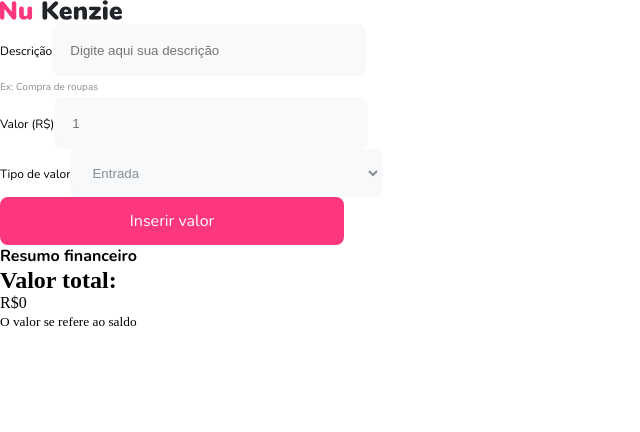
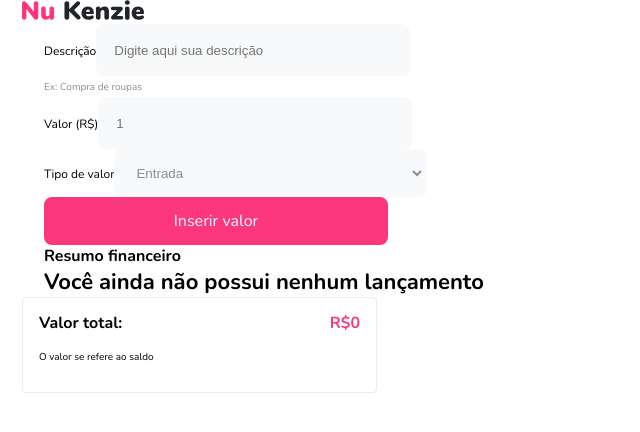
Before and after one commit to Kenzie-Academy-Brasil-Developers/entrega_nu_kenzie_mabatista-pixel, a React (Vite) app: page / in a window 1280 px wide. Shown: the top 432 px of the page, without its empty margins (0-640 px from the left). Built offline with nearby package versions, Linux system fonts and the light colour scheme.

Commit message:
Feat: Implementada condicionais para lista de cards

```diff
--- /dev/null
+++ b/src/FinanceNumber/index.jsx
@@ -0,0 +1,29 @@
+import styles from "./style.module.scss"
+
+export const FinanceNumber = ({ listNotes }) => {
+
+    // const getSum = listNotes.length > 0 ? listNotes.reduce((accumulator, currentObject) => {
+    //     return accumulator + currentObject.value;
+    // }, 0 )
+
+    //     : 0;
+
+    const getTotalValue = () =>  {
+        return listNotes.reduce((total, item) => total + item.value, 0);
+    }
+
+    const getSum = getTotalValue();
+
+    return (
+        <>
+            <div className={styles.numberContainer}>
+                <div className={styles.numberBox}>
+                    <h3 className="title3">Valor total:</h3>
+                    <p className="title3">R${getSum}</p>
+                </div>
+                <p className="body"><small>O valor se refere ao saldo</small></p>
+            </div>
+        </>
+
+    )
+}
--- /dev/null
+++ b/src/FinanceNumber/style.module.scss
@@ -0,0 +1,22 @@
+.numberContainer {
+    width: 355px;
+    height: 96px;
+    border: 1px solid var(--color-grey-2);
+    background-color: var(--color-white);
+    border-radius: 4px;
+    padding: 0px 1rem;
+}
+
+
+.numberBox {
+    display: flex;
+    justify-content: space-between;
+    align-items: center;
+    width:100%;
+    height: 50px;
+    gap: 1rem;
+
+    p {
+        color: var(--color-primary);
+    }
+}
--- a/src/components/FinanceCard/index.jsx
+++ b/src/components/FinanceCard/index.jsx
@@ -1,5 +1,10 @@
-export const FinanceCard = ({ title, value, type, id, removeNote}) => {
-    console.log(removeNote)
+export const FinanceCard = ({ title, value, type, id, removeNote }) => {
+
+    // const formatedValue = value.toLocaleString('pt-BR', {
+    //     style: 'currency',
+    //     currency: 'BRL'
+    // });
+
     return (
         <div>
             <div>
@@ -7,8 +12,8 @@
                 <p className="body"><small>{type}</small></p>
             </div>
             <div>
-                <p className="body">{value}</p>
-                <button onClick={() => removeNote(id)}  className="btn remove">Excluir</button>
+                <p className="body">R$ {value}</p>
+                <button onClick={() => removeNote(id)} className="btn remove">Excluir</button>
             </div>
         </div>
     )
--- /dev/null
+++ b/src/components/FinanceCard/style.module.scss
@@ -0,0 +1,3 @@
+.infoBox {
+
+}
--- a/src/components/FinanceForm/index.jsx
+++ b/src/components/FinanceForm/index.jsx
@@ -33,7 +33,7 @@
                 <Input label="Descrição" placeholder="Digite aqui sua descrição" type="text" id="ftext" value={title} setValue={setTitle} />
                 <p className="helper"><small>Ex: Compra de roupas</small></p>
 
-                <Input label="Valor (R$)" placeholder="1" type="number" id="fnumber" value={value} setValue={setValue} />
+                <Input label="Valor (R$)" placeholder="1" type="text" id="fnumber" value={value} setValue={setValue} />
 
 
                 <Select label="Tipo de valor" value={type} id="fselect" setValue={setType} options={selectOptions} />
--- a/src/components/FinanceList/index.jsx
+++ b/src/components/FinanceList/index.jsx
@@ -7,6 +7,8 @@
         <div>
             <h3 className="title3">Resumo financeiro</h3>
 
+            {listNotes.length > 0 ? (
+
                 <ul>
                     {listNotes.map((note) => {
                         const { title, value, type, id } = note;
@@ -14,6 +16,10 @@
                         return <FinanceCard key={id} id={id} title={title} value={value} type={type} removeNote={removeNote} />
                     })}
                 </ul>
+
+            ) :
+                <h2 className="title2">Você ainda não possui nenhum lançamento</h2>
+            }
         </div>
     )
 }
--- a/src/components/Footer/index.jsx
+++ b/src/components/Footer/index.jsx
@@ -1,18 +1,16 @@
+import { FinanceNumber } from "../../FinanceNumber";
+
 export const Footer = ({ listNotes }) => {
 
     const getSum = listNotes.length > 0 ? listNotes.reduce((accumulator, currentObject) => {
         return accumulator + currentObject.value;
-    }, 0)
+    })
 
         : 0;
 
     return (
         <footer>
-            <div>
-                <h2>Valor total:</h2>
-                <p>R${getSum}</p>
-            </div>
-            <p><small>O valor se refere ao saldo</small></p>
+            <FinanceNumber listNotes={listNotes}/>
         </footer>
     )
 }
--- a/src/pages/HomePage/index.jsx
+++ b/src/pages/HomePage/index.jsx
@@ -2,12 +2,13 @@
 import { FinanceList } from "../../components/FinanceList"
 import { Footer } from "../../components/Footer"
 import { Header } from "../../components/Header"
+import styles from "./style.module.scss"
 
 export const HomePage = ({listNotes, addNote, removeNote}) => {
     return(
         <>
         <Header/>
-        <main>
+        <main className={styles.container}>
             <FinanceForm addNote={addNote}/>
             <FinanceList listNotes={listNotes} removeNote={removeNote} />
         </main>
--- /dev/null
+++ b/src/pages/HomePage/style.module.scss
@@ -0,0 +1,3 @@
+.container {
+    margin: 0 22px;
+}
--- a/src/styles/index.scss
+++ b/src/styles/index.scss
@@ -4,3 +4,7 @@
 @import "./button.scss";
 @import "./card.scss";
 @import "./logo.scss";
+
+#root {
+    margin: 0 22px;
+}
```
Lines whose indentation alone changed are shown as unchanged.
